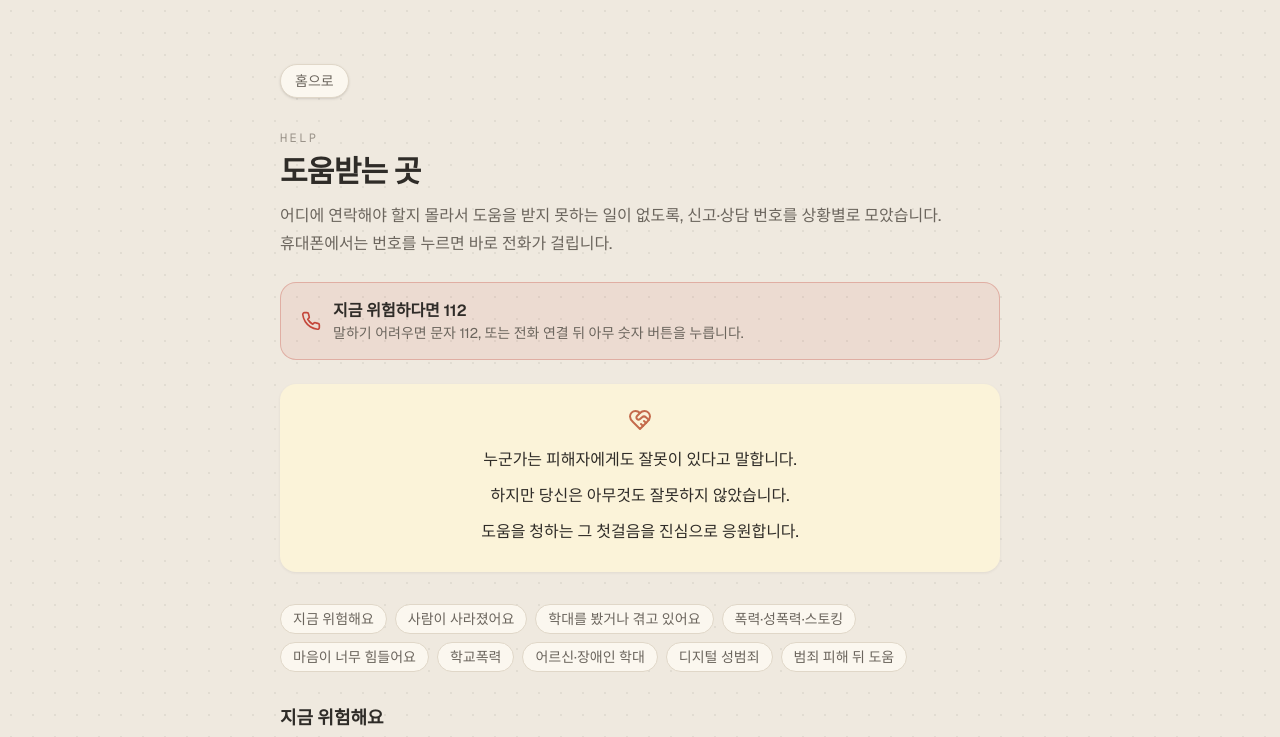
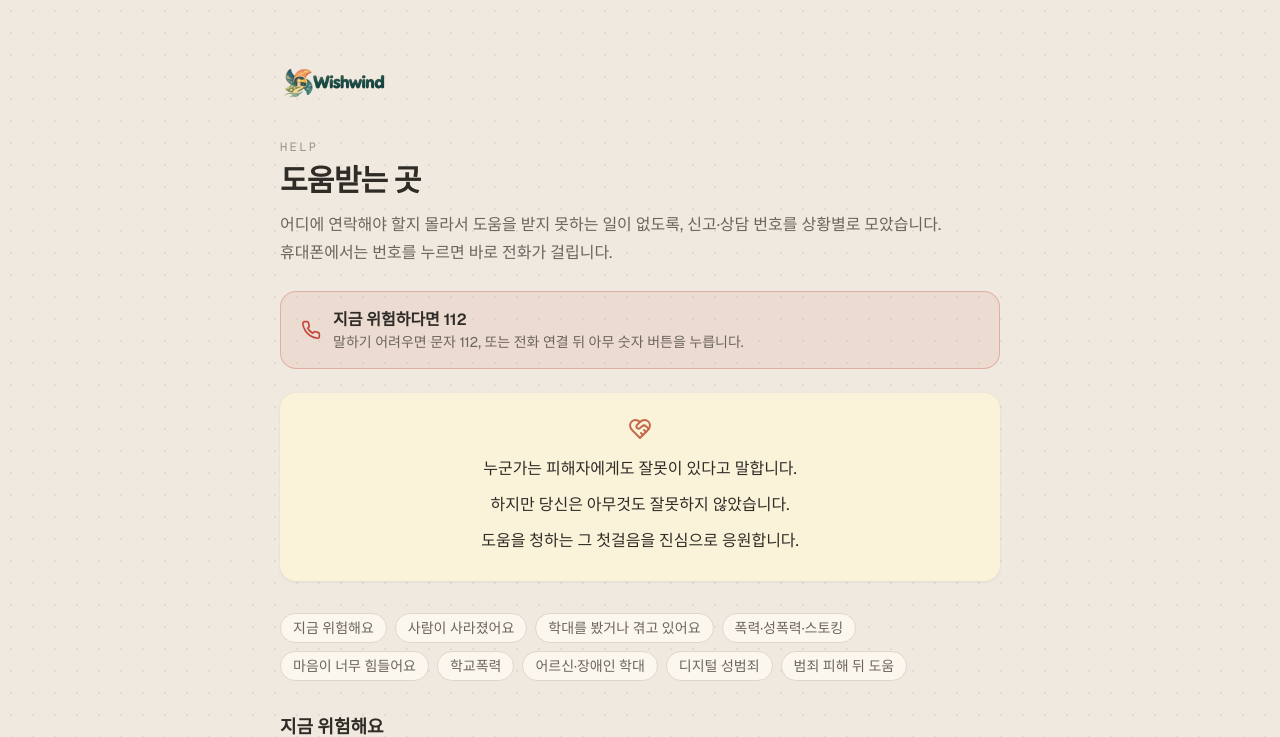
Before and after one commit to hgim96715-lgtm/Wishwind, a Next.js app in the folder apps/web/: page /help in a window 1280 px wide. Shown: the top 737 px of the page. Built offline with nearby package versions, Linux system fonts and the light colour scheme; no server answers.

Commit message:
'홈으로' 버튼 대신 왼쪽 위 로고를 누르면 홈으로 (방 머리·실종방·도움받는 곳)

```diff
--- a/apps/web/src/app/help/page.tsx
+++ b/apps/web/src/app/help/page.tsx
@@ -1,5 +1,5 @@
 import type { Metadata } from "next";
-import Link from "next/link";
+import { HomeLogo } from "@/components/common/HomeLogo";
 import { LuHeartHandshake, LuPhone } from "react-icons/lu";
 import { ContactCard } from "@/components/help/ContactCard";
 import {
@@ -41,9 +41,7 @@ const ABROAD: HelpCountry[] = ["US", "GB", "JP"];
 export default function HelpPage() {
   return (
     <main className="mx-auto w-full max-w-3xl flex-1 px-6 py-12 sm:py-16">
-      <Link href="/" className="inline-flex items-center rounded-full border border-line bg-surface px-3.5 py-1.5 text-sm text-muted shadow-sm transition-colors hover:bg-white hover:text-foreground">
-        홈으로
-      </Link>
+      <HomeLogo />
 
       <p className="mt-8 font-mono text-xs uppercase tracking-[0.2em] text-subtle">Help</p>
       <h1 className="mt-2 text-3xl font-semibold tracking-tight">도움받는 곳</h1>
--- a/apps/web/src/app/missing/page.tsx
+++ b/apps/web/src/app/missing/page.tsx
@@ -1,5 +1,5 @@
 import type { Metadata } from "next";
-import Link from "next/link";
+import { HomeLogo } from "@/components/common/HomeLogo";
 import { Suspense } from "react";
 import { HelpLink } from "@/components/help/HelpBar";
 import { MissingExperience } from "@/components/missing/MissingExperience";
@@ -17,12 +17,7 @@ export default function MissingPage() {
   return (
     <main className="relative h-dvh w-full overflow-hidden bg-[#f4e6d4]">
       <header className="pointer-events-none absolute top-0 left-0 z-20 p-5">
-        <Link
-          href="/"
-          className="pointer-events-auto inline-flex items-center gap-1.5 rounded-full bg-white/70 px-3 py-1.5 text-sm text-[#6b5a46] backdrop-blur hover:bg-white"
-        >
-          홈으로
-        </Link>
+        <HomeLogo onSky />
         {/* 하늘 색이 시간대마다 바뀌므로(밤엔 어두움) 글자 뒤에 반투명 바탕을 둠 */}
         <div className="mt-3 rounded-2xl bg-white/70 px-3 py-2 backdrop-blur">
           <h1 className="text-xl font-semibold text-[#5b4d3c]">실종방</h1>
--- /dev/null
+++ b/apps/web/src/components/common/HomeLogo.tsx
@@ -0,0 +1,20 @@
+import Image from "next/image";
+import Link from "next/link";
+
+/**
+ * 페이지 왼쪽 위 로고. 누르면 홈으로 감 ('홈으로' 버튼 대신).
+ * onSky: 실종방처럼 배경 색이 시간대마다 바뀌는 곳에서는 반투명 흰 바탕을 깔아 잘 보이게 함
+ */
+export function HomeLogo({ onSky = false, className = "" }: { onSky?: boolean; className?: string }) {
+  return (
+    <Link
+      href="/"
+      aria-label="Wishwind 홈으로"
+      className={`inline-flex items-center transition-opacity hover:opacity-80 ${
+        onSky ? "pointer-events-auto rounded-full bg-white/75 px-3 py-1.5 backdrop-blur" : ""
+      } ${className}`}
+    >
+      <Image src="/wishwind-logo.png" alt="Wishwind" width={720} height={240} className={onSky ? "h-7 w-auto" : "h-9 w-auto"} />
+    </Link>
+  );
+}
--- a/apps/web/src/components/room/RoomHeader.tsx
+++ b/apps/web/src/components/room/RoomHeader.tsx
@@ -1,4 +1,4 @@
-import Link from "next/link";
+import { HomeLogo } from "@/components/common/HomeLogo";
 import { getRoom, type RoomSlug } from "@/lib/rooms";
 
 interface RoomHeaderProps {
@@ -11,12 +11,7 @@ export function RoomHeader({ slug }: RoomHeaderProps) {
 
   return (
     <header className="border-b border-line pb-8">
-      <Link
-        href="/"
-        className="inline-flex items-center rounded-full border border-line bg-surface px-3.5 py-1.5 text-sm text-muted shadow-sm transition-colors hover:bg-white hover:text-foreground"
-      >
-        홈으로
-      </Link>
+      <HomeLogo />
 
       <div className="mt-10 flex items-center gap-4">
         <Icon aria-hidden className="size-8" style={{ color: room.accent }} />
```
